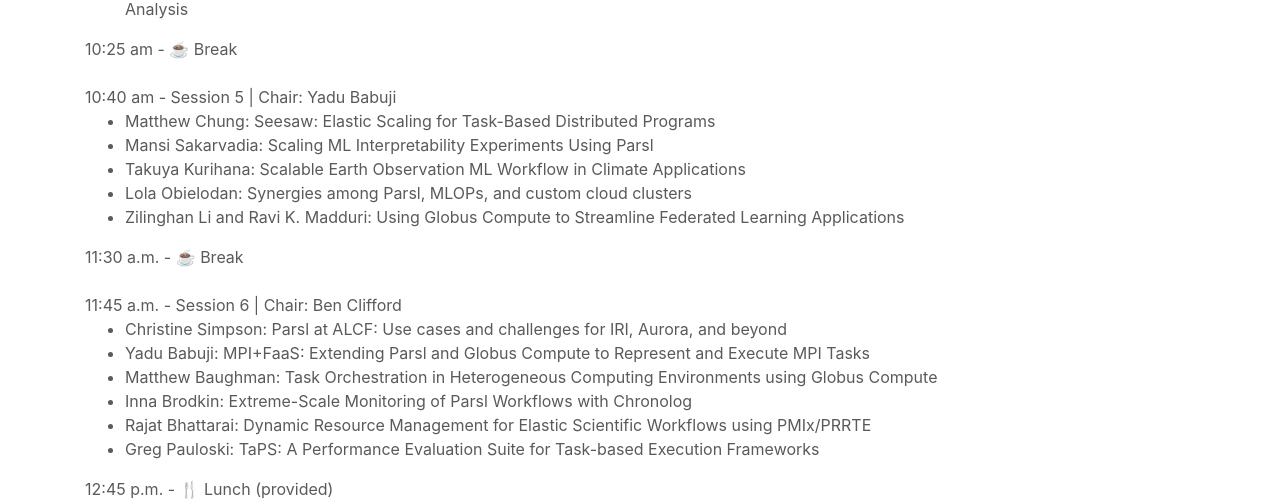
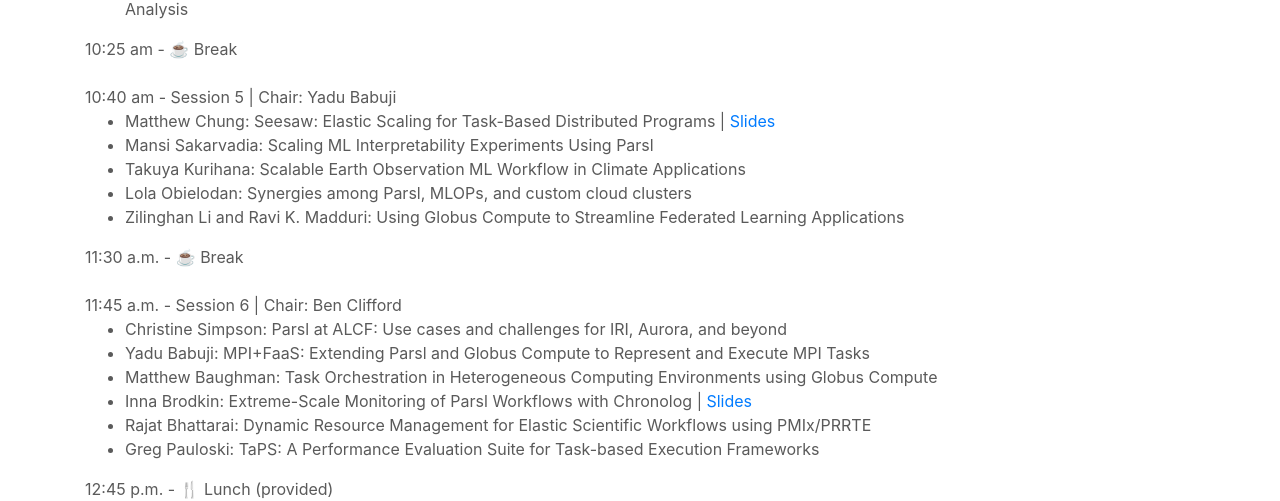
Before and after one commit to Parsl/parsl.github.io, a Jekyll site: the page built from parslfest/parslfest2024.html, in a window 1280 px wide and 900 px high, scrolled down 2252 px. Shown: the part 149-650 px from the top of the window. Built offline with Jekyll 4.4.1, drawn with Linux system fonts in a browser that asks for light colours; some of the changed text lies outside the part shown.

Commit message:
Update parslfest2024.html

```diff
--- a/parslfest/parslfest2024.html
+++ b/parslfest/parslfest2024.html
@@ -105,7 +105,7 @@
 	<li>Andrew S. Rosen: The Quantum Accelerator: Accessible and Scalable Materials Science Workflows. | <a href="2024/rosen-andrew_quacc.pdf">Slides</a></li>
 	<li>Arha Gatram: Decorators and Function Parameters | <a href="2024/Gatram-Arha_Parsl_Decorators.pdf" target="_blank">Slides</a></li>
 	<li>Sander Vandenhaute: Scalable Molecular Simulation</li>
-	<li>Nishchay Karle: Usage Tracking in Parsl</li>
+	<li>Nishchay Karle: Usage Tracking in Parsl | <a href="2024/Karle-Nishchay_Usage-Tracking-in-Parsl.pdf" target="_blank">Slides</a></li>
 	<li>Satyarth Praveen: Leveraging Globus API for High-Performance Data Transfer and Computation</li>
 	<li>Daniel S. Katz: An Update on Parsl Sustainability | <a href="2024/katz-daniel-Parsl-sustainability.pdf">Slides</a></li>
       </ul>
@@ -154,7 +154,7 @@
 
       10:40 am - Session 5 | Chair: Yadu Babuji
       <ul>
-	<li>Matthew Chung: Seesaw: Elastic Scaling for Task-Based Distributed Programs</li>
+	<li>Matthew Chung: Seesaw: Elastic Scaling for Task-Based Distributed Programs | <a href="2024/Chung-Matthew_Seesaw.pdf" target="_blank">Slides</a></li>
 	<li>Mansi Sakarvadia: Scaling ML Interpretability Experiments Using Parsl</li>
 	<li>Takuya Kurihana: Scalable Earth Observation ML Workflow in Climate Applications </li>
 	<li>Lola Obielodan: Synergies among Parsl, MLOPs, and custom cloud clusters</li>
@@ -168,7 +168,7 @@
 	<li>Christine Simpson: Parsl at ALCF: Use cases and challenges for IRI, Aurora, and beyond</li>
 	<li>Yadu Babuji: MPI+FaaS: Extending Parsl and Globus Compute to Represent and Execute MPI Tasks</li>
 	<li>Matthew Baughman: Task Orchestration in Heterogeneous Computing Environments using Globus Compute</li>
-	<li>Inna Brodkin: Extreme-Scale Monitoring of Parsl Workflows with Chronolog</li>
+	<li>Inna Brodkin: Extreme-Scale Monitoring of Parsl Workflows with Chronolog | <a href="2024/Brodkin-Inna_pf24-presentation.pdf" target="_blank">Slides</a></li>
 	<li>Rajat Bhattarai: Dynamic Resource Management for Elastic Scientific Workflows using PMIx/PRRTE</li>
 	<li>Greg Pauloski: TaPS: A Performance Evaluation Suite for Task-based Execution Frameworks
       </ul>
```
